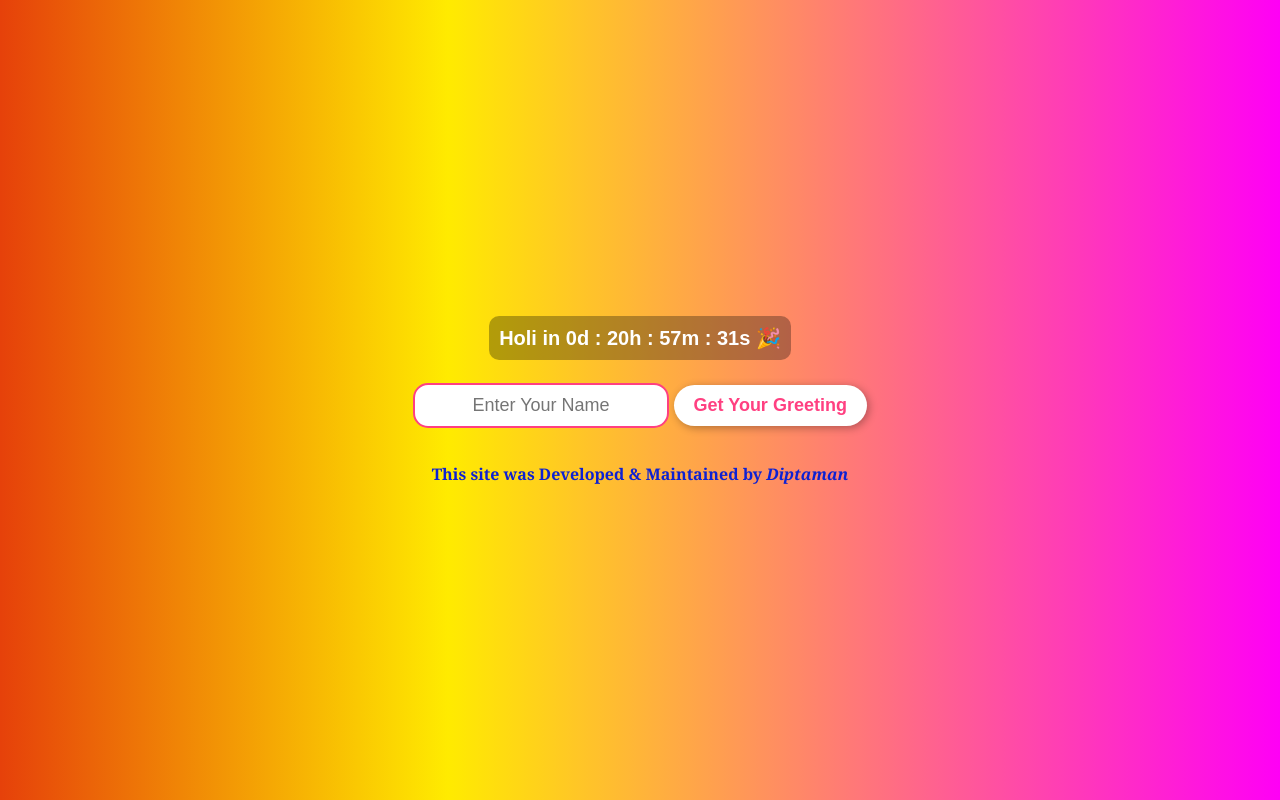
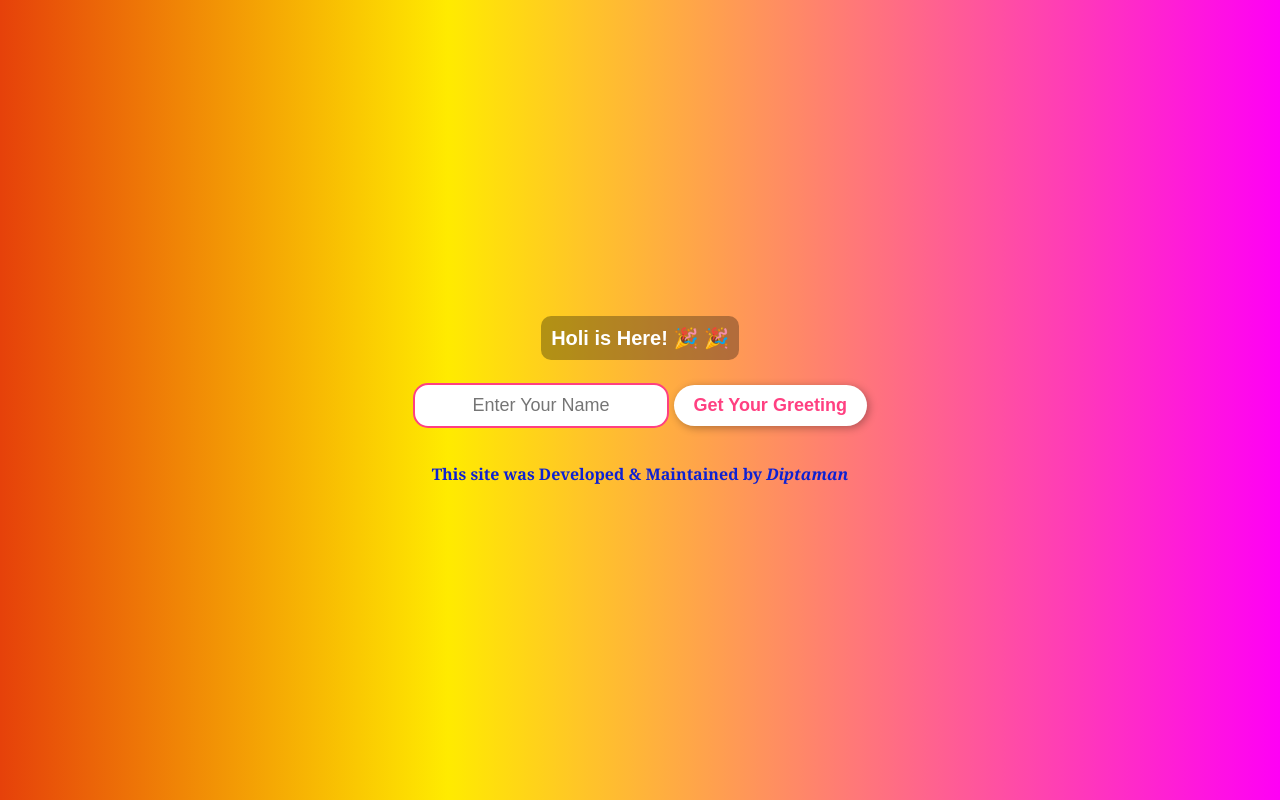
Before and after one commit to diptamandebnath/holi, a plain HTML site: page index.html in a window 1280 px wide. Drawn offline with Linux system fonts and the light colour scheme.

Commit message:
Update index.html

```diff
--- a/index.html
+++ b/index.html
@@ -5,7 +5,6 @@
     <meta name="viewport" content="width=device-width, initial-scale=1.0">
     <title>Holi Greeting Card</title>
     <style>
-
         body {
             margin: 0;
             padding: 0;
@@ -138,7 +137,7 @@
 <body>
 
     <div class="countdown">
-        Holi in <span id="timer"></span> 🎉
+        <span id="timer"></span> 🎉
     </div>
 
     <div class="container">
@@ -153,18 +152,23 @@
         <p style="position: relative; z-index: 2; color: white;">Wishing you a colorful and joyful Holi! 🎨</p>
         <button class="share-btn" id="shareBtn" onclick="shareGreeting()">Share</button>
     </div>
+
     <div style="margin-top: 25px; color: rgb(13, 33, 211); font-family: Cambria, Cochin, Georgia, Times, 'Times New Roman', serif; font-weight: 700;text-align: center;">
         This site was Developed & Maintained by <i>Diptaman</i>
     </div>
 
     <script>
-        const holiDate = new Date("March 14, 2025 00:00:00").getTime();
+        const holiDate = new Date().getTime() + 5000; // Simulate a 5s countdown for debugging
+        let countdownInterval = setInterval(updateCountdown, 1000);
 
         function updateCountdown() {
+            console.log("Count loop"); // Debugging
+
             const now = new Date().getTime();
             const difference = holiDate - now;
 
             if (difference <= 0) {
+                clearInterval(countdownInterval); // Stop the countdown
                 document.getElementById("timer").innerText = "Holi is Here! 🎉";
                 return;
             }
@@ -177,7 +181,6 @@
             document.getElementById("timer").innerText = `${days}d : ${hours}h : ${minutes}m : ${seconds}s`;
         }
 
-        setInterval(updateCountdown, 1000);
         updateCountdown(); // Initial Call
 
         function generateGreeting() {
```
